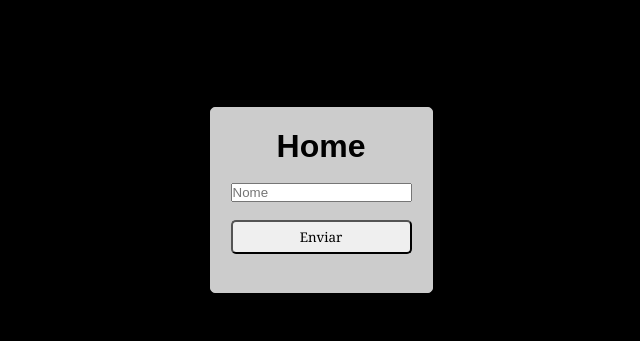
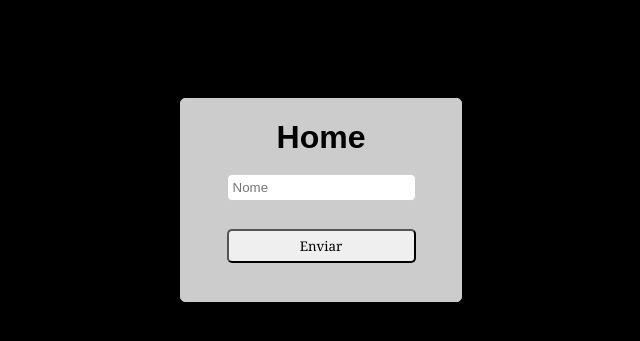
Before and after one commit to Gabriel-Dev-C/Node-Project, a PHP site: page / in a window 1280 px wide. Shown: the top 341 px of the page, without its empty margins (319-959 px from the left). Run offline with PHP 8.4, Linux system fonts and the light colour scheme.

Commit message:
style-changes

```diff
--- a/src/index.css
+++ b/src/index.css
@@ -22,6 +22,7 @@ body {
     padding: 20px;
     border: 1px solid #ccc;
     border-radius: 5px;
+    width: 30vh;
 }
 #submit-btn {
     border-radius: 5px;
@@ -29,3 +30,14 @@ body {
     font-family: Cambria, Cochin, Georgia, Times, 'Times New Roman', serif;
     width: 100%;
 }
+#submit-btn:hover {
+    background-color: #575653;
+    cursor: pointer;
+    animation: ease-in-out 0.3s;
+}
+#name {
+    margin-bottom: 10px;
+    padding: 5px;
+    border-radius: 5px;
+    border: 1px solid #ccc;
+}
```
